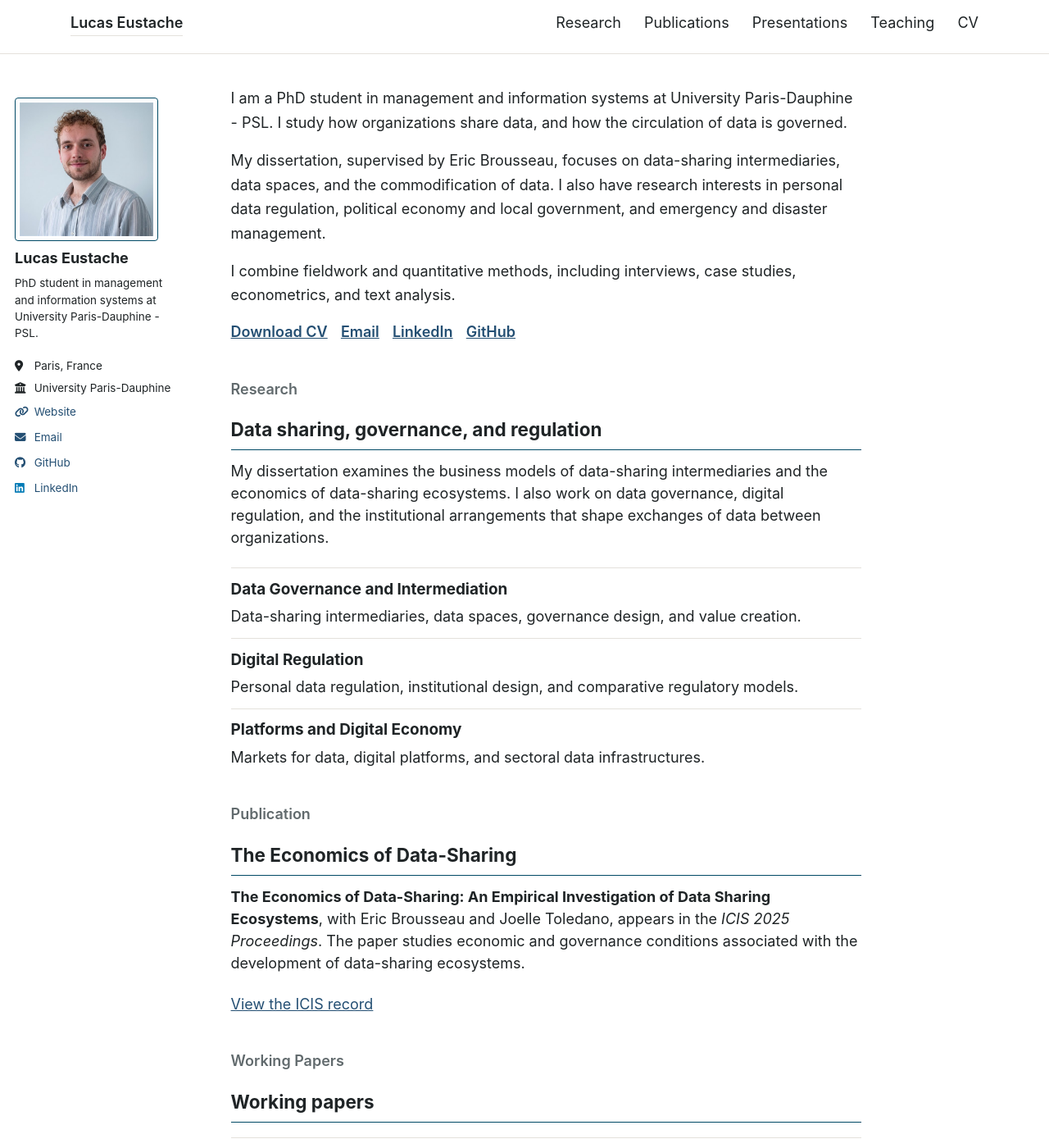
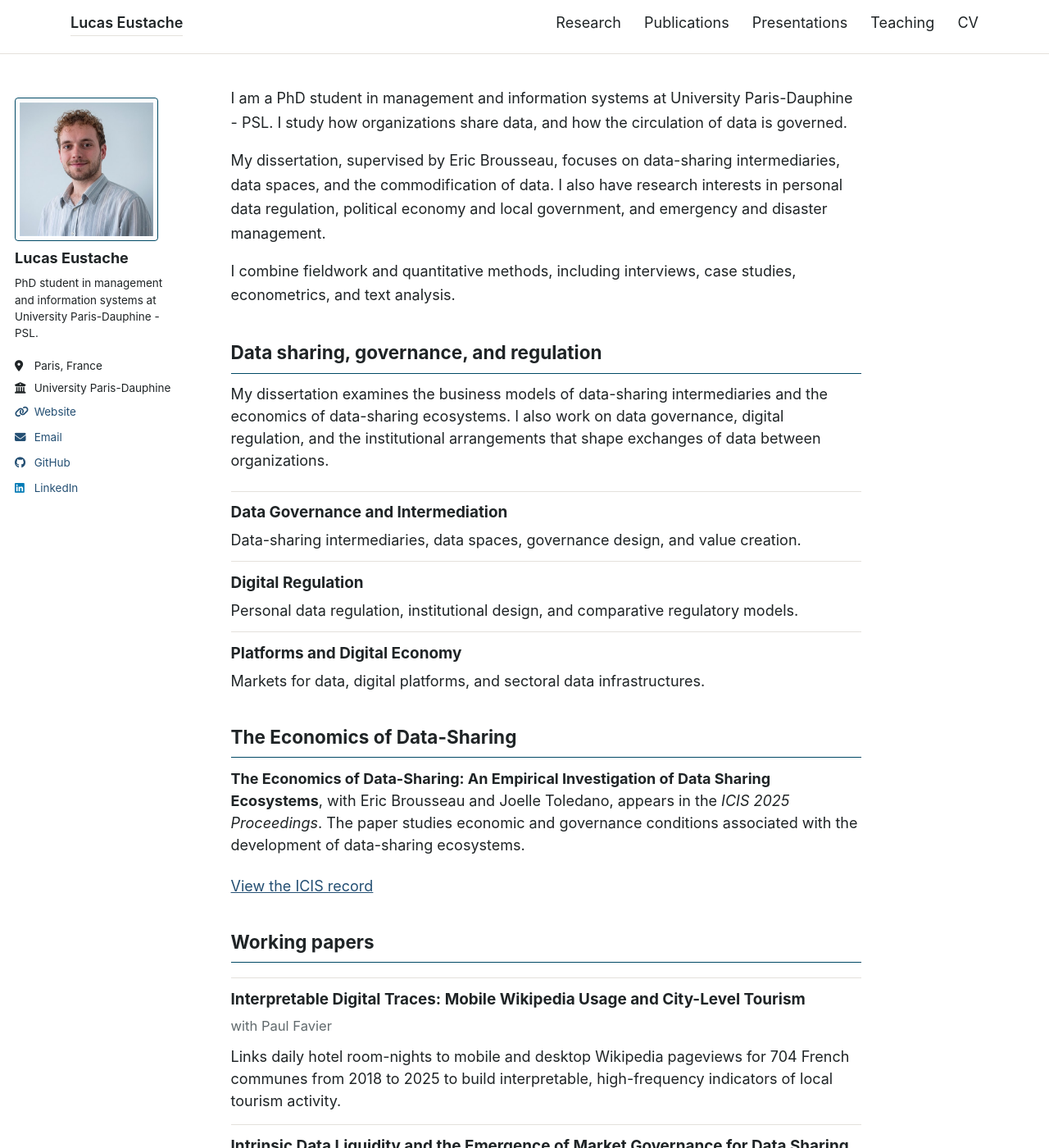
Before and after one commit to Lucaseust/lucaseust.github.io, a Jekyll site: the page built from content/pages/about.md, in a window 1280 px wide and 1400 px high. Shown: the whole window at 82% size. Built offline with Jekyll 4.4.1, drawn with Linux system fonts in a browser that asks for light colours; a script bundle is joined from its source files by our own code; library files that are not in the unit come from our copies; some of the changed text lies outside the part shown.

Commit message:
Simplify website copy and layout

```diff
--- a/assets/css/site.css
+++ b/assets/css/site.css
@@ -193,27 +193,6 @@
   line-height: 1.65;
 }
 
-.eyebrow,
-.section-kicker {
-  margin: 0 0 0.55rem;
-  color: var(--muted);
-  font-size: 0.78em;
-  font-weight: 600;
-  letter-spacing: 0;
-  text-transform: none;
-}
-
-.profile-links {
-  display: flex;
-  flex-wrap: wrap;
-  gap: 0.35rem 0.9rem;
-  margin-top: 0.75rem;
-}
-
-.profile-links a {
-  font-weight: 600;
-}
-
 .focus-grid,
 .paper-list {
   display: grid;
@@ -235,7 +214,7 @@
   padding-top: 0.15rem;
 }
 
-.section-block > p:not(.section-kicker) {
+.section-block > p {
   max-width: 46rem;
 }
 
@@ -309,27 +288,6 @@
   line-height: 1.45;
 }
 
-.compact {
-  margin-bottom: 1rem;
-}
-
-.tag-cloud {
-  display: flex;
-  flex-wrap: wrap;
-  gap: 0.2rem 0;
-}
-
-.tag-cloud span {
-  display: inline;
-  color: var(--muted);
-  font-size: 0.95em;
-}
-
-.tag-cloud span:not(:last-child)::after {
-  content: ",";
-  margin-right: 0.45rem;
-}
-
 @media (max-width: 900px) {
   body {
     padding-top: 5.7rem;
--- a/content/pages/about.md
+++ b/content/pages/about.md
@@ -15,15 +15,9 @@
     {% for paragraph in home.bio.paragraphs %}
       <p{% if forloop.first %} class="bio-lede"{% endif %}>{{ paragraph }}</p>
     {% endfor %}
-    <div class="profile-links" aria-label="Profile links">
-      {% for link in home.bio.links %}
-        <a href="{{ link.url }}">{{ link.label }}</a>
-      {% endfor %}
-    </div>
   </section>
 
   <section id="research" class="section-block">
-    <p class="section-kicker">{{ home.research.kicker }}</p>
     <h2>{{ home.research.title }}</h2>
     <p>{{ home.research.text }}</p>
 
@@ -38,14 +32,12 @@
   </section>
 
   <section class="section-block">
-    <p class="section-kicker">{{ home.selected_publication.kicker }}</p>
     <h2>{{ home.selected_publication.title }}</h2>
     {{ home.selected_publication.text | markdownify }}
     <p><a href="{{ home.selected_publication.link_url }}">{{ home.selected_publication.link_label }}</a></p>
   </section>
 
   <section id="working-papers" class="section-block">
-    <p class="section-kicker">{{ home.working_papers.kicker }}</p>
     <h2>{{ home.working_papers.title }}</h2>
     <div class="paper-list">
       {% for paper in home.working_papers.items %}
@@ -57,13 +49,4 @@
       {% endfor %}
     </div>
   </section>
-
-  <section class="section-block compact">
-    <p class="section-kicker">{{ home.methods.kicker }}</p>
-    <div class="tag-cloud" aria-label="Methods and skills">
-      {% for method in home.methods.items %}
-        <span>{{ method }}</span>
-      {% endfor %}
-    </div>
-  </section>
 </div>
--- a/content/pages/publications.html
+++ b/content/pages/publications.html
@@ -4,8 +4,6 @@
 permalink: /publications/
 author_profile: true
 ---
-
-<p>Academic publications and public writing.</p>
 
 {% if site.author.googlescholar %}
   <div class="wordwrap">You can also find my articles on <a href="{{site.author.googlescholar}}">my Google Scholar profile</a>.</div>
--- a/content/pages/talks.html
+++ b/content/pages/talks.html
@@ -6,8 +6,6 @@
 ---
 
 {% assign presentations = site.data.presentations %}
-
-<p>Selected academic presentations, seminars, and policy or industry engagements.</p>
 
 {% if site.talkmap_link == true %}
 
--- a/content/pages/teaching.html
+++ b/content/pages/teaching.html
@@ -7,8 +7,6 @@
 
 {% include base_path %}
 
-<p>Courses taught at University Paris-Dauphine - PSL, PSL University, and Ecole Polytechnique.</p>
-
 {% for post in site.teaching reversed %}
   {% include archive-single.html %}
 {% endfor %}
```
Also changed, not shown: README.md (+4 -5 lines), content/data/home.yml (+0 -36 lines).
